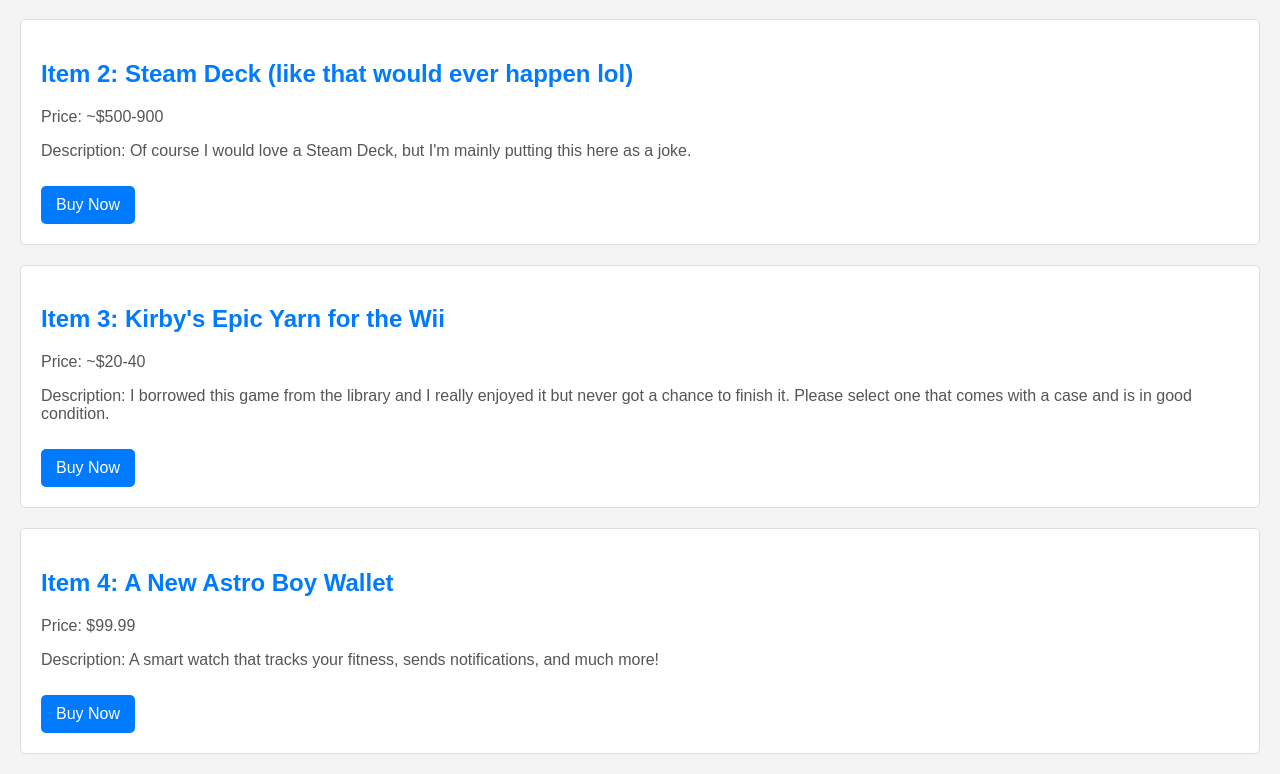
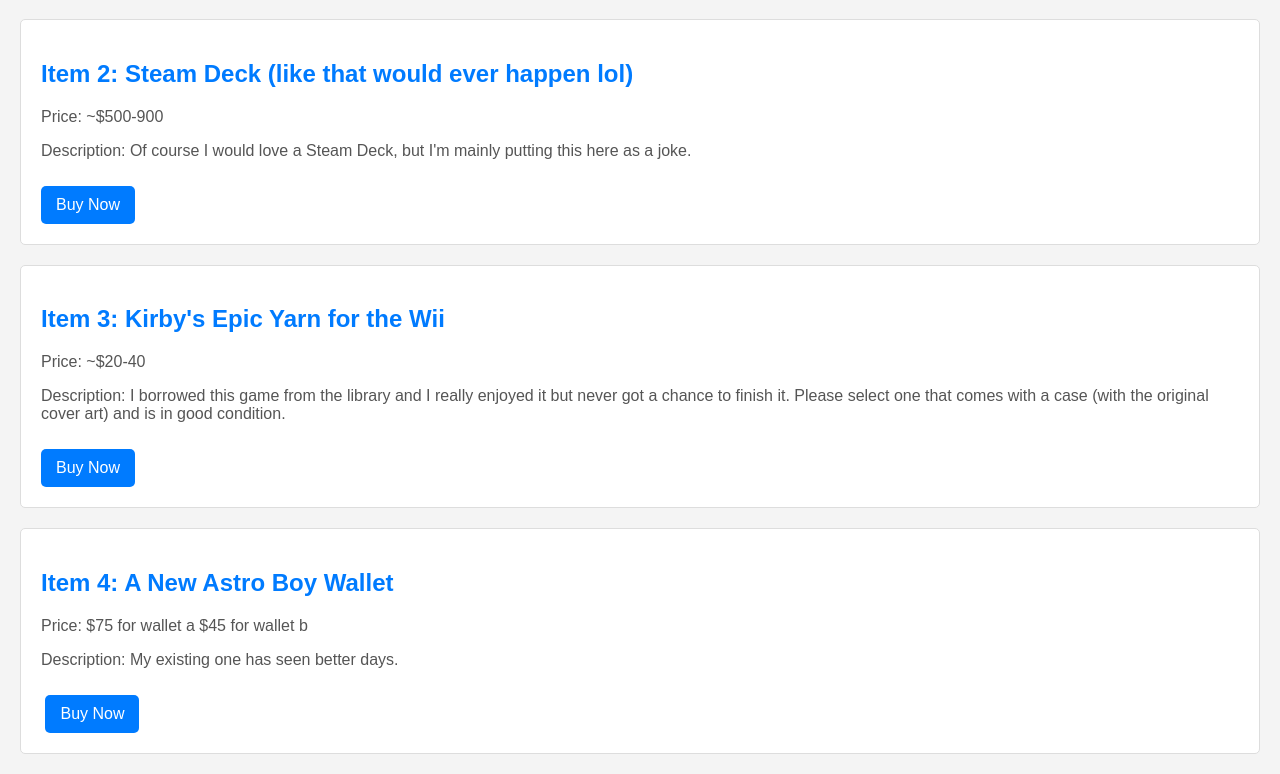
Before and after one commit to halurquhart/wishlist, a plain HTML site: page index.html in a window 1280 px wide. Shown: the part 551-1325 px from the top of the page. Drawn offline with Linux system fonts and the light colour scheme.

Commit message:
Update index.html

```diff
--- a/index.html
+++ b/index.html
@@ -67,14 +67,16 @@
     <div class="item">
         <h2>Item 3: Kirby's Epic Yarn for the Wii</h2>
         <p>Price: ~$20-40</p>
-        <p>Description: I borrowed this game from the library and I really enjoyed it but never got a chance to finish it. Please select one that comes with a case and is in good condition.</p>
+        <p>Description: I borrowed this game from the library and I really enjoyed it but never got a chance to finish it. Please select one that comes with a case (with the original cover art) and is in good condition.</p>
         <a href="https://www.ebay.ca/sch/i.html?_from=R40&_trksid=p4432023.m570.l1311&_nkw=kirbys+epic+yarn+wii&_sacat=0">Buy Now</a>
     </div>
 
     <div class="item">
         <h2>Item 4: A New Astro Boy Wallet</h2>
-        <p>Price: $99.99</p>
-        <p>Description: A smart watch that tracks your fitness, sends notifications, and much more!</p>
+        <p>Price: $75 for wallet a
+                  $45 for wallet b</p>
+        <p>Description: My existing one has seen better days.</p>
+        <img src=>
         <a href="https://example.com/item4" target="_blank">Buy Now</a>
     </div>
 
```
